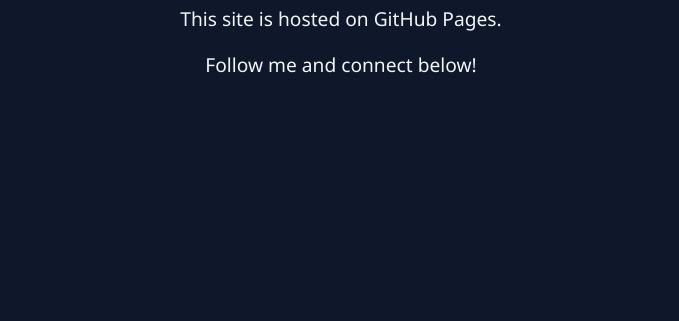
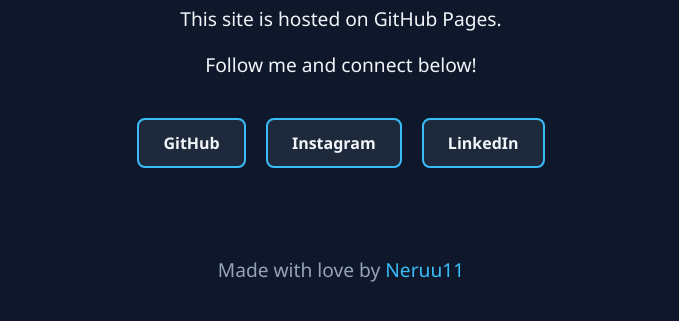
Before and after one commit to Neruu11/neruu11.github.io, a plain HTML site: page index.html in a window 1280 px wide. Shown: the part 149-470 px from the top of the page, without its empty margins (299-978 px from the left). Drawn offline with Linux system fonts and the light colour scheme.

Commit message:
Update index.html

```diff
--- a/index.html
+++ b/index.html
@@ -58,4 +58,17 @@
     <header>
         <h1>Welcome to Neruu11's Website</h1>
         <p>This site is hosted on GitHub Pages.</p>
-        <p>Follow me and connect below!</
+        <p>Follow me and connect below!</p>
+
+        <div class="buttons">
+            <a href="https://github.com/Neruu11" target="_blank">GitHub</a>
+            <a href="https://www.instagram.com/yourusername" target="_blank">Instagram</a>
+            <a href="https://www.linkedin.com/in/yourusername" target="_blank">LinkedIn</a>
+        </div>
+    </header>
+
+    <footer>
+        <p>Made with love by <a href="https://github.com/Neruu11" target="_blank">Neruu11</a></p>
+    </footer>
+</body>
+</html>
```
